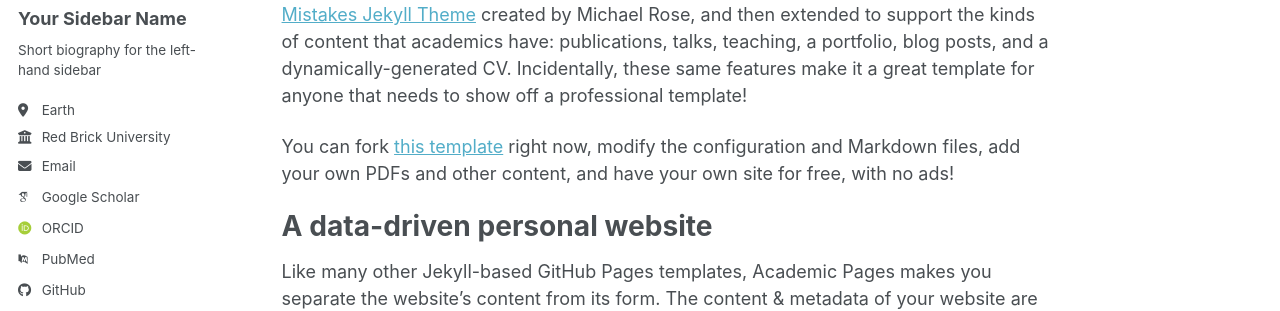
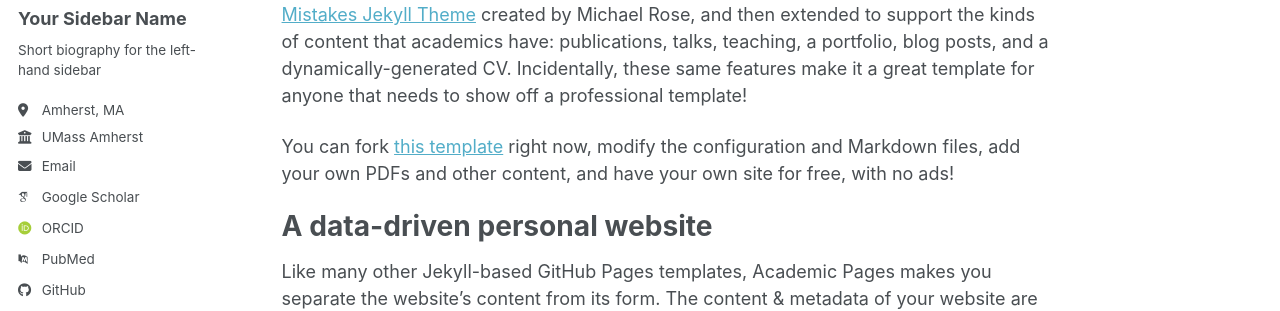
Before and after one commit to mcgregor-andrew/mcgregor-andrew.github.io, a Jekyll site: the page built from _pages/about.md, in a window 1280 px wide. Shown: the part 278-589 px from the top of the page. Built offline with Jekyll 4.4.1, drawn with Linux system fonts in a browser that asks for light colours; some web fonts are replaced; a script bundle is joined from its source files by our own code; library files that are not in the unit come from our copies.

Commit message:
Update _config.yml

```diff
--- a/_config.yml
+++ b/_config.yml
@@ -27,8 +27,8 @@ author:
   name             : "Your Sidebar Name"
   pronouns         : # example: "she/her"
   bio              : "Short biography for the left-hand sidebar"
-  location         : "Earth"
-  employer         : "Red Brick University"
+  location         : "Amherst, MA"
+  employer         : "UMass Amherst"
   uri              : # URL
   email            : "none@example.org"
 
```
